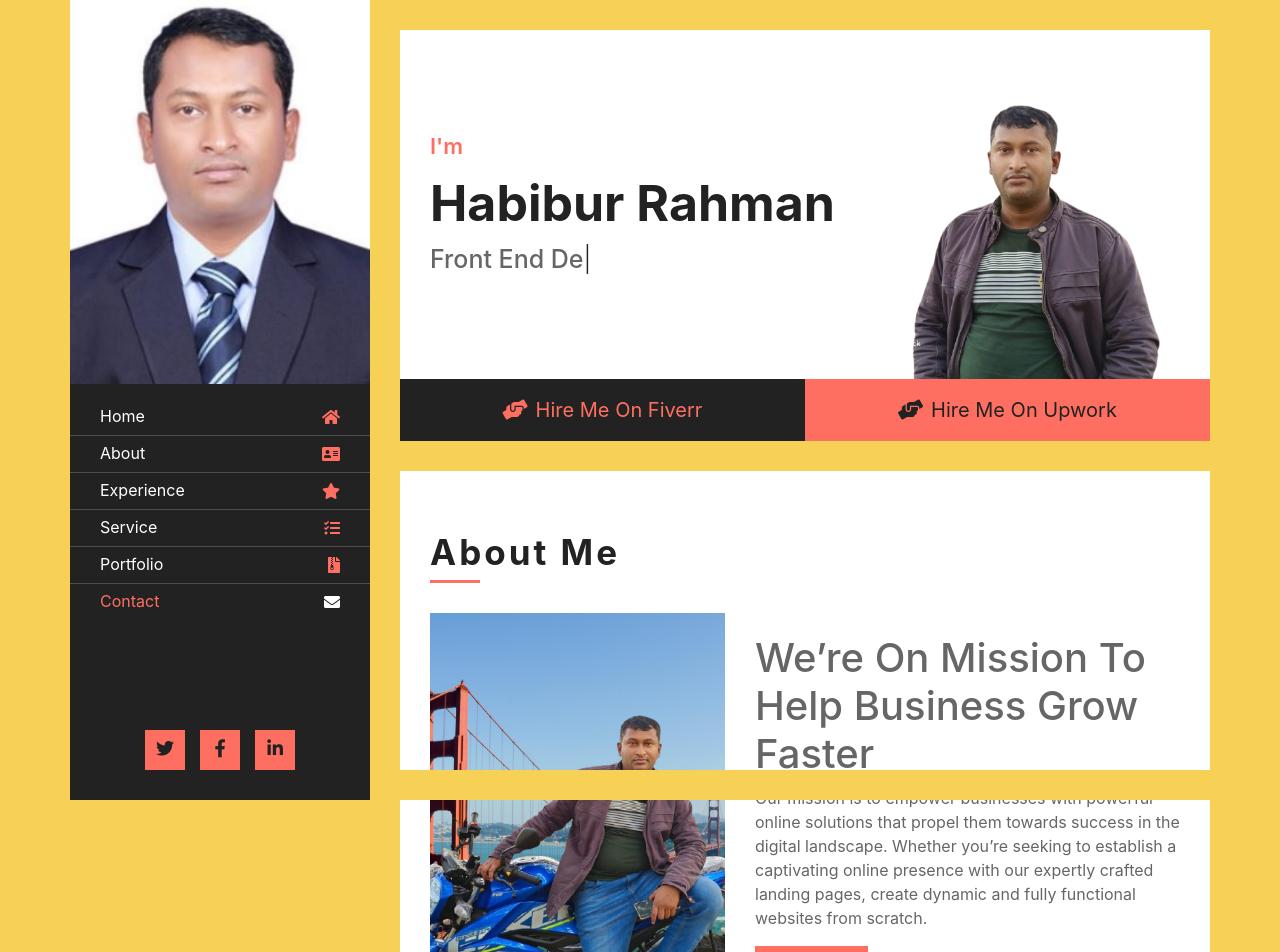
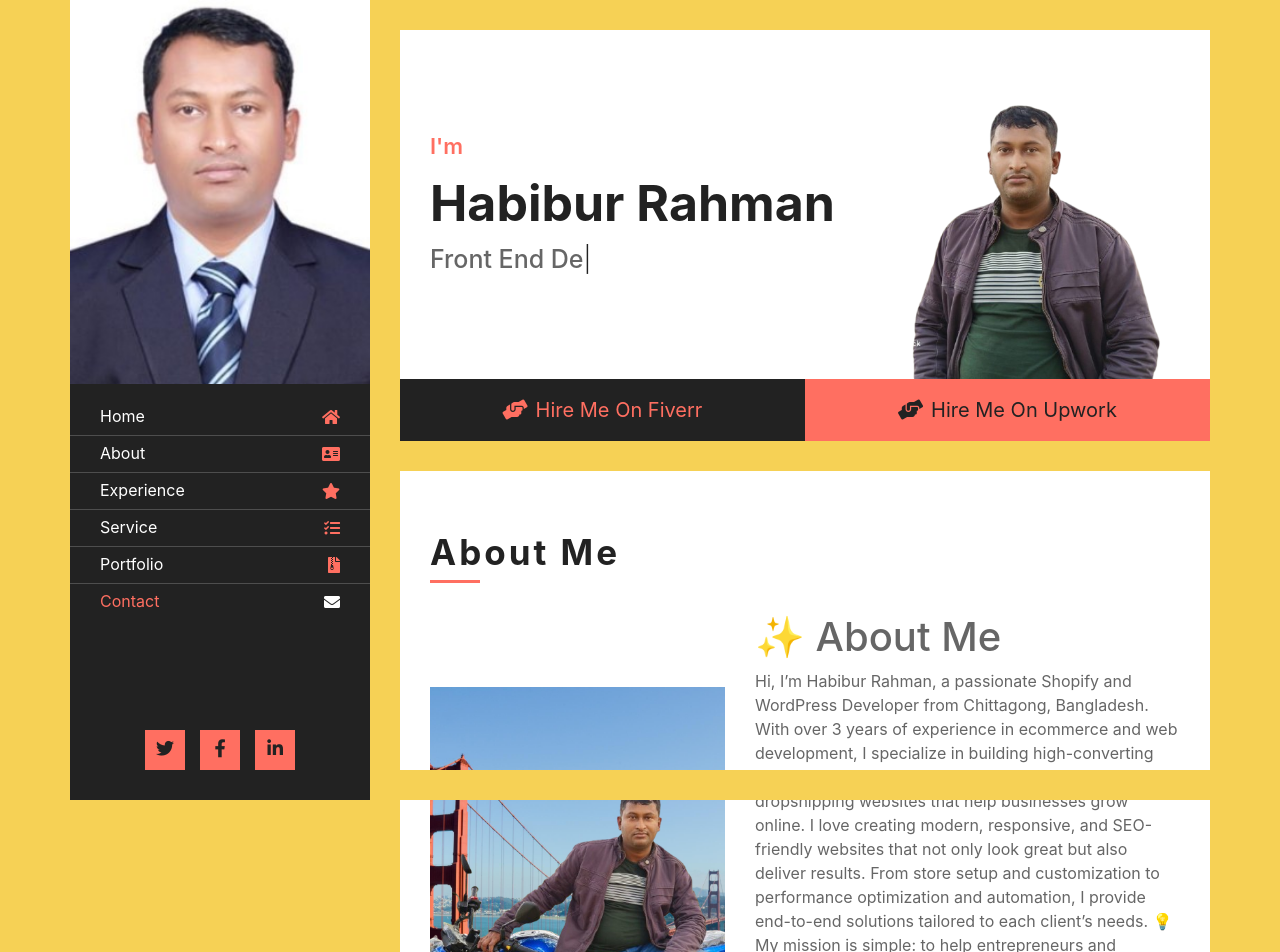
Before and after one commit to habiburrahman0540/myportfolio, a React (Create React App) app: page / in a window 1280 px wide. Shown: the top 952 px of the page. Built offline with nearby package versions, Linux system fonts and the light colour scheme.

Commit message:
Update AboutSection.jsx

```diff
--- a/src/components/AboutSection.jsx
+++ b/src/components/AboutSection.jsx
@@ -22,9 +22,18 @@ const AboutSection = () => {
             <img src="img/about.jpg" alt="Image"/>
           </div>
           <div className="col-md-6 col-lg-7">
-            <h1>We’re On Mission To Help Business Grow Faster</h1>
+            <h1>✨ About Me</h1>
             <p>
-              Our mission is to empower businesses with powerful online solutions that propel them towards success in the digital landscape. Whether you’re seeking to establish a captivating online presence with our expertly crafted landing pages, create dynamic and fully functional websites from scratch.
+
+Hi, I’m Habibur Rahman, a passionate Shopify and WordPress Developer from Chittagong, Bangladesh. With over 3 years of experience in ecommerce and web development, I specialize in building high-converting Shopify stores, custom WordPress themes, and dropshipping websites that help businesses grow online.
+
+I love creating modern, responsive, and SEO-friendly websites that not only look great but also deliver results. From store setup and customization to performance optimization and automation, I provide end-to-end solutions tailored to each client’s needs.
+
+💡 My mission is simple: to help entrepreneurs and businesses turn their ideas into successful online stores.
+
+When I’m not coding, you’ll find me exploring new design trends, learning the latest ecommerce tools, and constantly improving my skills to deliver the best for my clients.
+
+🚀 Let’s build something amazing together!
             </p>
             <a className="btn" href="#">Learn More</a>
           </div>
```
